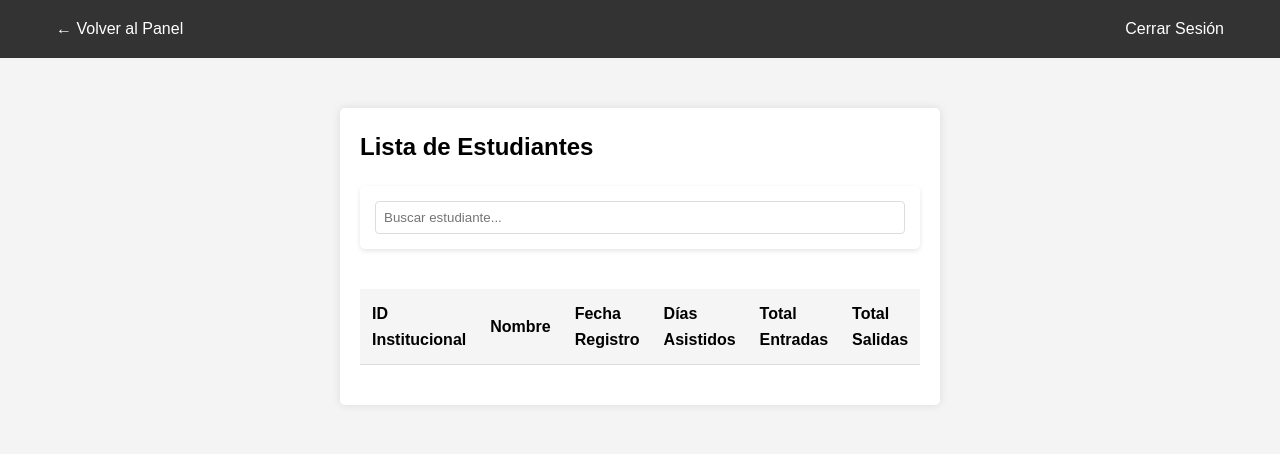
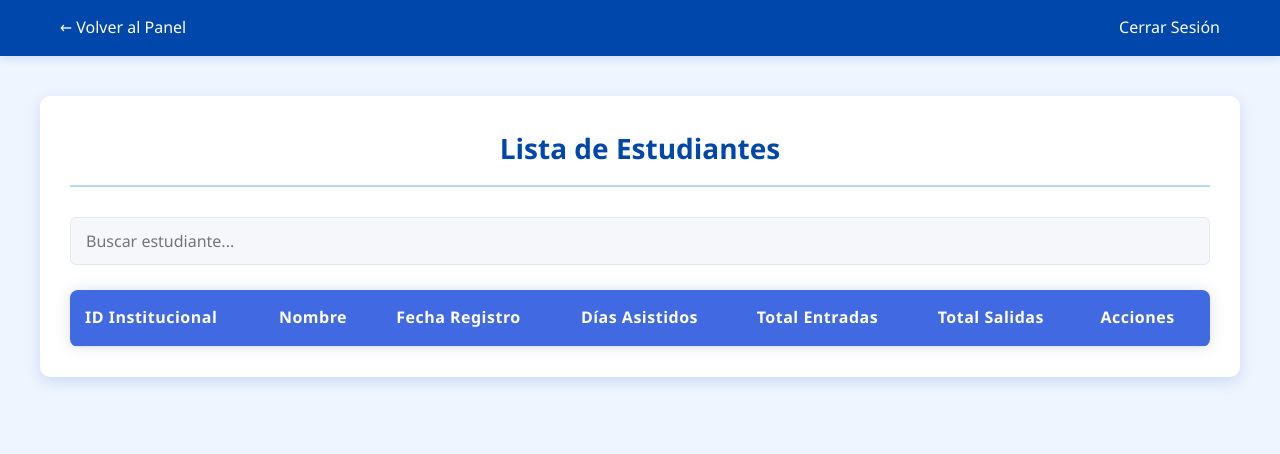
Before and after one commit to GersonMera/Sistema-de-Gestion-de-asistencia-de-alumnos-de-senati-del-bloque-501, a PHP site: page /admin/student_list.php in a window 1280 px wide. Shown: the top 454 px of the page. Run offline with PHP 8.4, Linux system fonts and the light colour scheme; a user stored in the database is signed in; data comes from the database, SQL or seed files in the repository; data that the repository does not hold is empty.

Commit message:
He realizao los siguientes estilos, lista de estudiantes, dasboard del administrador y el generador de la parte administrativa

```diff
--- a/admin/dashboard.php
+++ b/admin/dashboard.php
@@ -17,7 +17,7 @@ $stats = $pdo->query("
 <html>
 <head>
     <title>Panel Administrativo - Sistema de Asistencia</title>
-    <link rel="stylesheet" href="../css/style.css">
+    <link rel="stylesheet" href="../css/stylo-dasboard-admin.css">
 </head>
 <body>
     <nav class="nav">
--- a/admin/generate_qr.php
+++ b/admin/generate_qr.php
@@ -25,7 +25,7 @@ $active_qr = $stmt->fetch();
 <html>
 <head>
     <title>Generar QR - Sistema de Asistencia</title>
-    <link rel="stylesheet" href="../css/style.css">
+    <link rel="stylesheet" href="../css/qr-admin.css">
     <script src="https://cdn.jsdelivr.net/npm/qrcode-generator@1.4.4/qrcode.min.js"></script>
 </head>
 <body>
--- a/admin/student_list.php
+++ b/admin/student_list.php
@@ -26,7 +26,7 @@ $students = $pdo->query("
 <html>
 <head>
     <title>Lista de Estudiantes - Sistema de Asistencia</title>
-    <link rel="stylesheet" href="../css/style.css">
+    <link rel="stylesheet" href="../css/lista-estudiantes.css">
 </head>
 <body>
     <nav class="nav">
--- /dev/null
+++ b/css/lista-estudiantes.css
@@ -0,0 +1,202 @@
+/* Variables de colores */
+:root {
+    --primary-blue: #0047AB;
+    --secondary-blue: #4169E1;
+    --light-blue: #B9D9EB;
+    --very-light-blue: #EEF5FF;
+    --white: #FFFFFF;
+    --light-gray: #F5F7FA;
+    --border-color: #E1E8ED;
+    --text-dark: #333333;
+    --text-medium: #4A5568;
+    --shadow: rgba(0, 71, 171, 0.15);
+  }
+
+  /* Estilos generales */
+  * {
+    margin: 0;
+    padding: 0;
+    box-sizing: border-box;
+    font-family: 'Segoe UI', Tahoma, Geneva, Verdana, sans-serif;
+  }
+
+  body {
+    background-color: var(--very-light-blue);
+    color: var(--text-dark);
+    line-height: 1.6;
+  }
+
+  /* Barra de navegación */
+  .nav {
+    background-color: var(--primary-blue);
+    color: var(--white);
+    padding: 15px 0;
+    box-shadow: 0 2px 10px var(--shadow);
+  }
+
+  .nav-container {
+    display: flex;
+    justify-content: space-between;
+    align-items: center;
+    max-width: 1200px;
+    margin: 0 auto;
+    padding: 0 20px;
+  }
+
+  .nav a {
+    color: var(--white);
+    text-decoration: none;
+    font-weight: 500;
+    transition: opacity 0.3s;
+  }
+
+  .nav a:hover {
+    opacity: 0.8;
+  }
+
+  /* Contenedor principal */
+  .container {
+    max-width: 1200px;
+    margin: 40px auto;
+    padding: 30px;
+    background-color: var(--white);
+    border-radius: 10px;
+    box-shadow: 0 5px 15px var(--shadow);
+  }
+
+  h2 {
+    color: var(--primary-blue);
+    margin-bottom: 30px;
+    padding-bottom: 15px;
+    border-bottom: 2px solid var(--light-blue);
+    text-align: center;
+    font-size: 28px;
+  }
+
+  /* Filtros */
+  .filters {
+    margin-bottom: 25px;
+  }
+
+  #searchStudent {
+    width: 100%;
+    padding: 12px 15px;
+    border: 1px solid var(--border-color);
+    border-radius: 6px;
+    font-size: 16px;
+    background-color: var(--light-gray);
+    transition: all 0.3s ease;
+  }
+
+  #searchStudent:focus {
+    outline: none;
+    border-color: var(--secondary-blue);
+    box-shadow: 0 0 0 3px rgba(65, 105, 225, 0.2);
+  }
+
+  /* Tabla de estudiantes */
+  .table-container {
+    overflow-x: auto;
+    border-radius: 8px;
+    box-shadow: 0 0 15px var(--shadow);
+  }
+
+  table {
+    width: 100%;
+    border-collapse: collapse;
+    background-color: var(--white);
+  }
+
+  thead {
+    background-color: var(--secondary-blue);
+    color: var(--white);
+  }
+
+  th, td {
+    padding: 15px;
+    text-align: left;
+    border-bottom: 1px solid var(--border-color);
+  }
+
+  th {
+    font-weight: 600;
+    letter-spacing: 0.5px;
+    white-space: nowrap;
+  }
+
+  tbody tr {
+    transition: background-color 0.2s;
+  }
+
+  tbody tr:hover {
+    background-color: var(--very-light-blue);
+  }
+
+  tbody tr:nth-child(even) {
+    background-color: var(--light-gray);
+  }
+
+  tbody tr:nth-child(even):hover {
+    background-color: var(--light-blue);
+  }
+
+  /* Botones y acciones */
+  .button {
+    display: inline-block;
+    padding: 8px 16px;
+    background-color: var(--primary-blue);
+    color: var(--white);
+    text-decoration: none;
+    border-radius: 4px;
+    font-size: 14px;
+    font-weight: 500;
+    transition: all 0.3s ease;
+  }
+
+  .button:hover {
+    background-color: var(--secondary-blue);
+    transform: translateY(-2px);
+    box-shadow: 0 4px 8px var(--shadow);
+  }
+
+  /* Responsive */
+  @media (max-width: 992px) {
+    .container {
+      padding: 20px;
+      margin: 20px;
+    }
+
+    table {
+      font-size: 14px;
+    }
+
+    th, td {
+      padding: 12px 10px;
+    }
+  }
+
+  @media (max-width: 768px) {
+    .button {
+      padding: 6px 12px;
+      font-size: 13px;
+    }
+
+    th, td {
+      padding: 10px 8px;
+    }
+  }
+
+  @media (max-width: 576px) {
+    .container {
+      padding: 15px;
+      margin: 10px;
+    }
+
+    h2 {
+      font-size: 24px;
+    }
+
+    #searchStudent {
+      padding: 10px;
+    }
+  }
```
Also changed, not shown: css/qr-admin.css (added, +150 -0 lines), css/stylo-dasboard-admin.css (added, +125 -0 lines).
